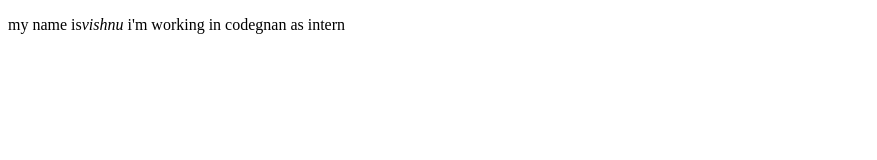
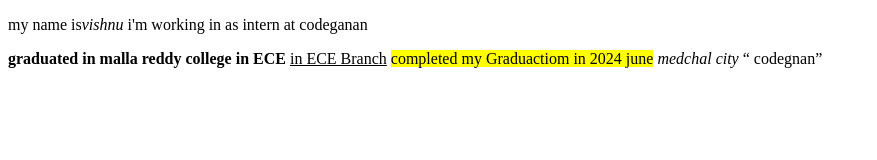
Before and after one commit to Vishnu2002-mike/frontend, a plain HTML site: page Day2/Formating_tags.html in a window 1280 px wide. Shown: the whole page, without its empty margins (0-877 px from the left). Drawn offline with Linux system fonts and the light colour scheme.

Commit message:
imageTags

```diff
--- a/Day2/Formating_tags.html
+++ b/Day2/Formating_tags.html
@@ -6,6 +6,12 @@
     <title>Document</title>
 </head>
 <body>
-  <p>my name is<em>vishnu</em>  i'm working in codegnan as intern</p>
+  <p>my name is<em>vishnu</em>  i'm working in  as intern at codeganan </p>
+  <!-- strong -->
+  <strong> graduated in malla reddy college in ECE</strong>
+  <u> in ECE Branch</u>
+  <mark>completed my Graduactiom in 2024 june</mark>
+  <cite> medchal city</cite>
+<q> codegnan</q>
 </body>
 </html>
```
Also changed, not shown: Day2/day3/semantic.html (added, +12 -0 lines).
